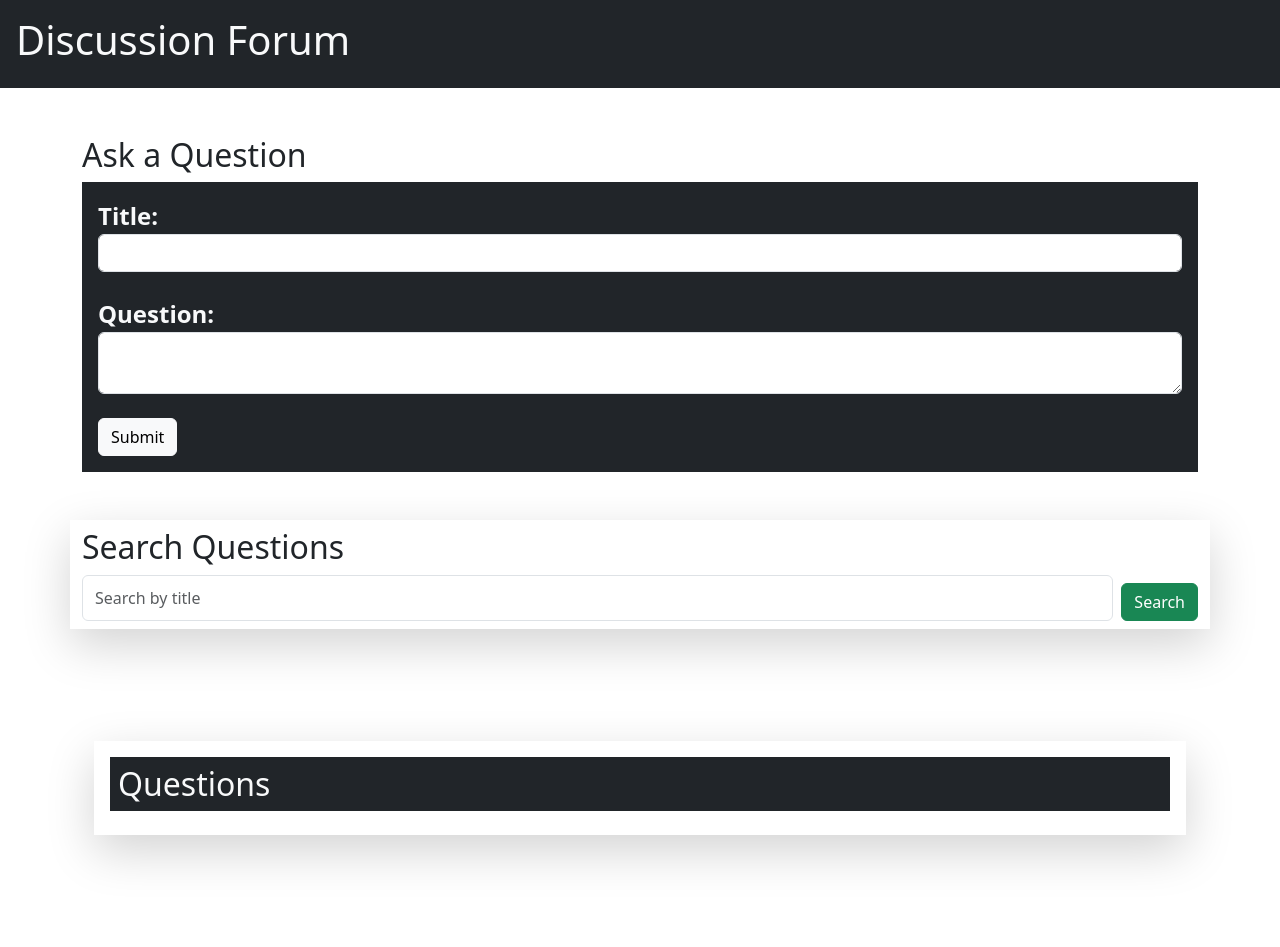
After one commit to Dipti-kamble/book_buddy, a PHP site: page /forum.php in a window 1280 px wide. The commit adds this page. Run offline with PHP 8.4, Linux system fonts and the light colour scheme; data that the repository does not hold is empty.

Commit message:
forum updates

```diff
--- a/contact.php
+++ b/contact.php
@@ -163,9 +163,9 @@
                     <p class="mb-4">The contact form is currently inactive. Get a functional and working contact form with Ajax & PHP in a few minutes. Just copy and paste the files, add a little code and you're done. <a href="https://htmlcodex.com/contact-form">Download Now</a>.</p>
                     <?php
                     // Display message above the form if it exists
-                    if (isset($_SESSION['message'])) {
-                        echo '<div class="fs-3 fw-bold alert alert-success">' . $_SESSION['message'] . '</div>';
-                        unset($_SESSION['message']); // Clear the message after displaying it
+                    if (isset($_SESSION['user_message'])) {
+                        echo '<div class="fs-3 fw-bold alert alert-success">' . $_SESSION['user_message'] . '</div>';
+                        unset($_SESSION['user_message']); // Clear the message after displaying it
                     }
                     ?>
                     <form method="POST" action="./database/contact_form.php">
--- a/database/updateAdmin.php
+++ b/database/updateAdmin.php
@@ -87,3 +87,5 @@ if ($_SERVER["REQUEST_METHOD"] == "POST") {
         }
     }
 }
+
+?>
--- /dev/null
+++ b/forum.php
@@ -0,0 +1,104 @@
+<?php
+include './database/conn.php';
+
+// Function to sanitize user input
+function sanitize_input($input)
+{
+    return htmlspecialchars(strip_tags($input));
+}
+
+// Fetch questions from the database
+$sql = "SELECT * FROM questions ORDER BY created_at DESC";
+$result = mysqli_query($conn, $sql);
+$questions = mysqli_fetch_all($result, MYSQLI_ASSOC);
+
+// If form is submitted, insert the new question into the database
+if ($_SERVER["REQUEST_METHOD"] == "POST") {
+    $title = sanitize_input($_POST['title']);
+    $body = sanitize_input($_POST['body']);
+
+    $sql = "INSERT INTO questions (title, body) VALUES ('$title', '$body')";
+    if (mysqli_query($conn, $sql)) {
+        header("Location: index.php");
+        exit();
+    } else {
+        echo "Error: " . $sql . "<br>" . mysqli_error($conn);
+    }
+}
+
+// Search and filter functionality
+if (isset($_GET['search'])) {
+    $search = sanitize_input($_GET['search']);
+    $sql = "SELECT * FROM questions WHERE title LIKE '%$search%'";
+    $result = mysqli_query($conn, $sql);
+    $questions = mysqli_fetch_all($result, MYSQLI_ASSOC);
+}
+?>
+
+<!DOCTYPE html>
+<html lang="en">
+
+<head>
+    <meta charset="UTF-8">
+    <meta name="viewport" content="width=device-width, initial-scale=1.0">
+    <title>Discussion Forum</title>
+
+    <link href="https://cdn.jsdelivr.net/npm/bootstrap@5.3.3/dist/css/bootstrap.min.css" rel="stylesheet" integrity="sha384-QWTKZyjpPEjISv5WaRU9OFeRpok6YctnYmDr5pNlyT2bRjXh0JMhjY6hW+ALEwIH" crossorigin="anonymous">
+    <script src="https://cdn.jsdelivr.net/npm/bootstrap@5.3.3/dist/js/bootstrap.bundle.min.js" integrity="sha384-YvpcrYf0tY3lHB60NNkmXc5s9fDVZLESaAA55NDzOxhy9GkcIdslK1eN7N6jIeHz" crossorigin="anonymous"></script>
+
+</head>
+
+<body>
+    <div class="bg-dark p-3 text-light ">
+        <h1>Discussion Forum</h1>
+    </div>
+    <div class="container-fluid">
+        <div class="container py-5">
+            <h2>Ask a Question</h2>
+
+            <div class="p-3 bg-dark text-light">
+                <form method="post" action="">
+                    <label class="fw-bold fs-4" for="title">Title:</label><br>
+                    <input class="form-control" type="text" id="title" name="title"><br>
+                    <label class="fw-bold fs-4" for="body">Question:</label><br>
+                    <textarea class="form-control" id="body" name="body"></textarea><br>
+                    <input class="btn btn-light" type="submit" value="Submit">
+                </form>
+            </div>
+        </div>
+    </div>
+    <div class="container-fluid position-sticky top-0">
+        <div class="container shadow-lg py-2">
+            <h2 class="">Search Questions</h2>
+            <form class="d-flex gap-2" method="get" action="">
+                <input class="form-control" type="text" name="search" placeholder="Search by title">
+                <input class="btn btn-success mt-2" type="submit" value="Search">
+            </form>
+        </div>
+    </div>
+    <div class="container-fluid">
+        <div class="container py-5">
+            <div class="container py-3">
+
+                <div class="my-5 shadow-lg p-3">
+                    <h2 class="bg-dark p-2 text-light">Questions</h2>
+                    <?php foreach ($questions as $question) : ?>
+                        <div class="py-4">
+                            <h3><?= $question['title'] ?></h3>
+                            <p><?= $question['body'] ?></p>
+                            <a href="view_question.php?id=<?= $question['id'] ?>">View Dicussions</a>
+                            <form method="post" action="answer_question.php">
+                                <input type="hidden" name="question_id" value="<?= $question['id'] ?>">
+                                <label for="answer">Your Answer:</label><br>
+                                <textarea class="form-control" id="answer" name="body"></textarea><br>
+                                <input class="btn btn-success" type="submit" value="Submit Answer">
+                            </form>
+                        </div>
+                    <?php endforeach; ?>
+                </div>
+            </div>
+        </div>
+    </div>
+</body>
+
+</html>
```
Also changed, not shown: admin/dashboard.php (+91 -7 lines), answer_question.php (added, +20 -0 lines), database/contact_form.php (+4 -4 lines), database/deleteContact.php (added, +25 -0 lines), like.php (added, +21 -0 lines), view_question.php (added, +78 -0 lines).
